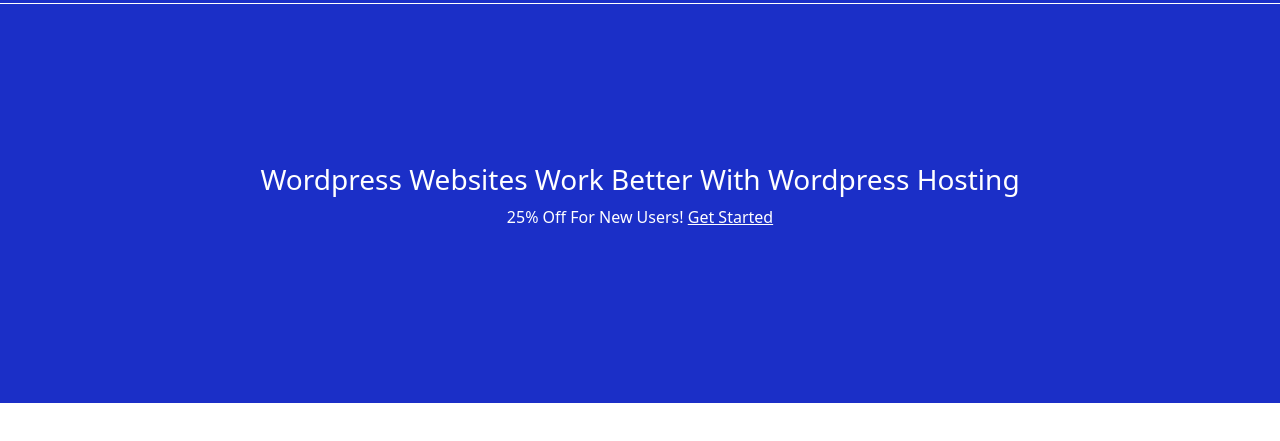
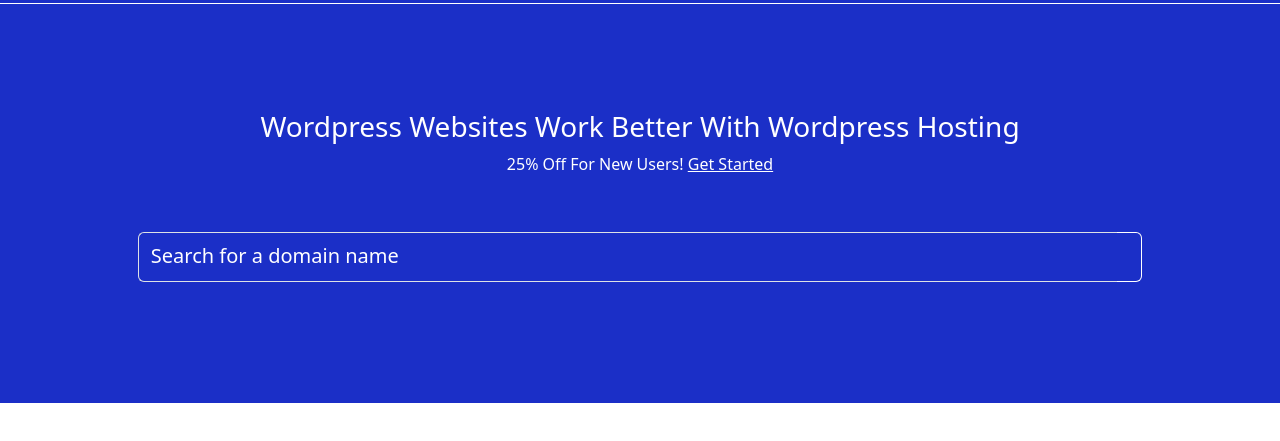
Before and after one commit to Veekta/whogohost, a plain HTML site: page index.html in a window 1280 px wide. Shown: the part 87-528 px from the top of the page. Drawn offline with nearby package versions, Linux system fonts and the light colour scheme.

Commit message:
form added

```diff
--- a/index.css
+++ b/index.css
@@ -1,29 +1,29 @@
-*{
+* {
   padding: 0;
   margin: 0;
 }
-.header__container{
+.header__container {
   height: 60px;
-    background-color: #1B2FC7;
+  background-color: #1b2fc7;
   display: flex;
   justify-content: center;
   align-items: center;
 }
 
-.logo{
+.logo {
   width: 200px;
   object-fit: contain;
   height: 40px;
 }
 
-.nav__hold{
+.nav__hold {
   color: white;
 }
 
-span{
+span {
   margin-right: 20px;
 }
-.header__container2{
+.header__container2 {
   width: 80%;
   display: flex;
   justify-content: space-between;
@@ -31,16 +31,16 @@ span{
   justify-content: space-between;
 }
 
-.navbar{
-    background-color: #1B2FC7;
+.navbar {
+  background-color: #1b2fc7;
   padding: 20px 0px;
 }
 
-.nav-link{
+.nav-link {
   color: white;
 }
 
-.nav-link:hover{
+.nav-link:hover {
   color: white;
 }
 
@@ -48,17 +48,17 @@ span{
   margin-right: 30px;
 }
 
-.navbar-brand{
+.navbar-brand {
   margin-right: 500px;
 }
 
-.hero__container{
+.hero__container {
   height: 400px;
-    background-color: #1B2FC7;
+  background-color: #1b2fc7;
   border-top: 1px solid white;
 }
 
-.hero__container2{
+.hero__container2 {
   display: flex;
   justify-content: center;
   align-items: center;
@@ -68,8 +68,37 @@ span{
   color: white;
 }
 
+.input-group {
+  width: 90% !important;
+  height: 50px;
+  margin-top: 40px;
+  border-radius: 5px;
+}
+
+.input-group input {
+  background-color: #1b2fc7 !important;
+  border-right: 0 !important;
+}
+
+.input-group input::placeholder {
+  color: white;
+  font-size: 20px;
+}
+
+.input-group .btn {
+  background-color: #1b2fc7;
+  border: 1px solid white;
+  border-left: 0;
+}
+
+.input-group .btn:hover {
+  color: black;
+  border: 1px solid white;
+  border-left: 0;
+}
+
 @media (max-width: 1024px) {
-    .navbar-brand{
+  .navbar-brand {
     margin-right: 130px;
   }
 }
--- a/index.html
+++ b/index.html
@@ -134,7 +134,24 @@
           <h3 class="hero__text">
             Wordpress Websites Work Better With Wordpress Hosting
           </h3>
-          <p>25% Off For New Users! <a href="" style="color: white">Get Started</a></p>
+          <p>
+            25% Off For New Users!
+            <a href="" style="color: white">Get Started</a>
+          </p>
+          <!-- <form action=""> -->
+          <div class="input-group mb-3">
+            <input
+              type="text"
+              class="form-control"
+              placeholder="Search for a domain name"
+              aria-label="Recipient's username"
+              aria-describedby="button-addon2"
+            />
+            <button class="btn" type="button" id="button-addon2">
+              <i class="fa-light fa-magnifying-glass"></i>
+            </button>
+          </div>
+          <!-- </form> -->
         </div>
       </div>
     </div>
```
Lines whose indentation alone changed are shown as unchanged.
